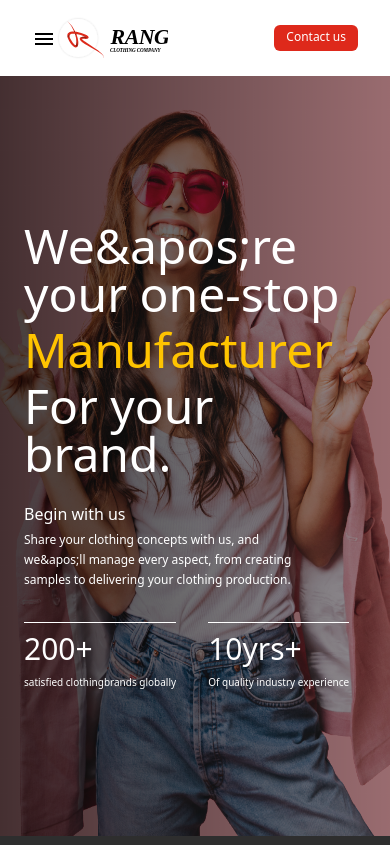
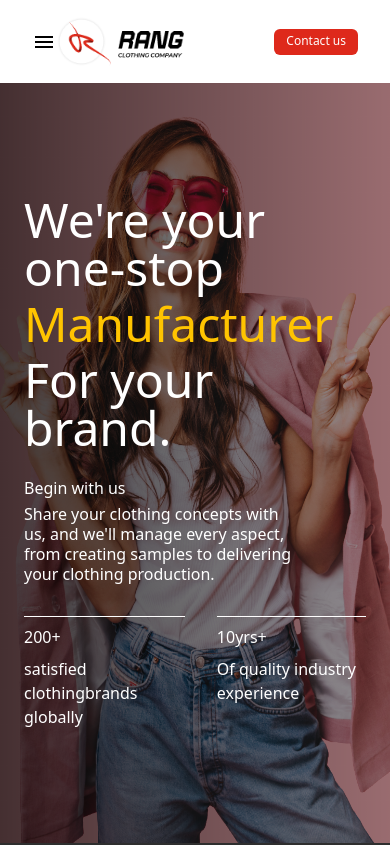
Before and after one commit to tamilarasu18/rang, a Next.js app: page / in a window 390 px wide. Shown: the top 845 px of the page. Built offline with nearby package versions, Linux system fonts and the light colour scheme.

Commit message:
ui chnages

```diff
--- a/components/common/navbar/index.tsx
+++ b/components/common/navbar/index.tsx
@@ -9,12 +9,20 @@ interface NavbarProps { }
 const Navbar: React.FC<NavbarProps> = (props) => {
   const { } = props;
   const router = useRouter();
-  const [isOpen, setIsOpen] = useState(false);
-  const [isOpenProducts, setIsOpenProducts] = useState(false);
+  const [isOpen, setIsOpen] = useState<boolean>(false);
+  const [selectedTab, setSelectedTab] = useState<string>("home");
+  const [isOpenProducts, setIsOpenProducts] = useState<boolean>(false);
 
   const toggleNavbar = () => {
     setIsOpen(!isOpen);
   };
+
+  const onSelectedTabClick = (value: string) => {
+    if (value == "home") {
+      routerFunction("home")
+    }
+    setSelectedTab(value)
+  }
 
   const toggleProduct = () => {
     setIsOpenProducts(!isOpenProducts);
@@ -24,9 +32,12 @@ const Navbar: React.FC<NavbarProps> = (props) => {
     if (value == "home") {
       router.push("/");
     } else if (value == "contact") {
-        router.push("/contact");
-      }
+      router.push("/contact");
+    }
   }
+
+  console.log("selectedTab", selectedTab);
+
 
   return (
     <div className=" bg-transparent text-black py-4">
@@ -42,26 +53,26 @@ const Navbar: React.FC<NavbarProps> = (props) => {
           </div>
         </div>
         <div className="flex-1">
-          <img src="assets/images/svg/rang_logo.svg" alt="" className="w-28" onClick={() => { routerFunction("home") }}/>
+          <img src="assets/images/png/rang_logo.png" alt="" className="w-32" onClick={() => { routerFunction("home") }} />
         </div>
         <div className="md:hidden montserrat-medium px-3 py-1 text-xs rounded-md text-white bg-[#DE291B] border-b-2 border-transparent" onClick={() => { routerFunction("contact") }}>
           Contact us
         </div>
 
-        <div className=" hidden md:flex gap-6 cursor-pointer text-base items-center">
-          <div className="montserrat-medium opacity-60 hover:opacity-100 border-b-2 border-transparent hover:border-[#DE291B]" onClick={() => { routerFunction("home") }}>
+        <div className=" hidden md:flex gap-7 cursor-pointer text-lg items-center">
+          <div className={`border-b-2  ${selectedTab == "home" ? "montserrat-bold border-[#DE291B] opacity-100" : "montserrat-medium border-transparent opacity-60"} `} onClick={() => { onSelectedTabClick("home") }}>
             Home
           </div>
-          <div className="montserrat-medium opacity-60 hover:opacity-100 border-b-2 border-transparent hover:border-[#DE291B]">
+          <div className={`border-b-2 ${selectedTab == "about" ? "montserrat-bold border-[#DE291B] opacity-100" : "montserrat-medium border-transparent opacity-60"}`} onClick={() => { onSelectedTabClick("about") }}>
             About us
           </div>
-          <div className="montserrat-medium opacity-60 hover:opacity-100 border-b-2 border-transparent hover:border-[#DE291B]">
+          <div className={`border-b-2 ${selectedTab == "products" ? "montserrat-bold border-[#DE291B] opacity-100" : "montserrat-medium border-transparent opacity-60"}`} onClick={() => { onSelectedTabClick("products") }}>
             Products
           </div>
-          <div className="montserrat-medium opacity-60 hover:opacity-100 border-b-2 border-transparent hover:border-[#DE291B]">
+          <div className={`border-b-2 ${selectedTab == "faq" ? "montserrat-bold border-[#DE291B] opacity-100" : "montserrat-medium border-transparent opacity-60"}`} onClick={() => { onSelectedTabClick("faq") }}>
             FAQ’s
           </div>
-          <div className="montserrat-medium px-6 py-1 rounded-md text-white bg-[#DE291B] border-b-2 border-transparent" onClick={() => { routerFunction("contact") }}>
+          <div className="montserrat-medium px-8 py-1 rounded-md text-white bg-[#DE291B] border-b-2 border-transparent" onClick={() => { routerFunction("contact") }}>
             Contact us
           </div>
         </div>
@@ -109,34 +120,34 @@ const Navbar: React.FC<NavbarProps> = (props) => {
           <Collapse in={isOpenProducts}>
             <div className="px-4">
               <div className="py-2 montserrat-semiBold text-sm">
-                Men’s Clothings
+                {`Men’s Clothings`}
               </div>
               <hr />
               <div className="py-2 montserrat-semiBold text-sm">
-                Woman’s Clothings
+                {`Woman’s Clothings`}
               </div>
               <hr />
               <div className="py-2 montserrat-semiBold text-sm">
-                Kids’s Clothings
+                {`Kids’s Clothings`}
               </div>
               <hr />
               <div className="py-2 montserrat-semiBold text-sm">
-                Corporate T-Shirts
+                {`Corporate T-Shirts`}
               </div>
               <hr />
               <div className="py-2 montserrat-semiBold text-sm">
-                School Uniforms
+                {`School Uniforms`}
               </div>
               <hr />
               <div className="py-2 montserrat-semiBold text-sm">
-                Sportswears
+                {`Sportswears`}
               </div>
               <hr />
             </div>
           </Collapse>
           <hr />
           <div className="py-2 px-4 montserrat-semiBold text-sm hover:bg-[#FFEFF0]">
-            FAQ’s
+            {`FAQ’s`}
           </div>
           <hr />
         </div>
--- a/components/landing_section/top_section/index.tsx
+++ b/components/landing_section/top_section/index.tsx
@@ -4,9 +4,9 @@ const TopSection: React.FC<TopSectionProps> = (props) => {
     <div className="">
       <div className="relative">
         <div className="absolute inset-0 text-white">
-          <div className="w-full md:w-1/2 lg:w-9/12 h-full px-6 lg:px-24 flex flex-col justify-center">
+          <div className="w-full md:w-1/2 lg:w-9/12 h-full px-6 lg:px-24 flex flex-col justify-center ">
             <div className="montserrat-semiBold text-5xl md:text-xl lg:text-6xl pb-2 lg:pb-3">
-              We{"&apos;"}re your one-stop
+              {`We're your one-stop`}
             </div>
             <div className="montserrat-bold text-5xl md:text-xl lg:text-6xl text-[#FFC400] pb-2 lg:pb-3">
               Manufacturer
@@ -14,33 +14,36 @@ const TopSection: React.FC<TopSectionProps> = (props) => {
             <div className="montserrat-semiBold text-5xl md:text-xl lg:text-6xl pb-6 lg:pb-10">
               For your brand.
             </div>
-            <div className="montserrat-semiBold text-base lg:text-lg pb-1">
+            <div className="montserrat-semiBold md:text-lg lg:text-2xl pb-1">
               Begin with us
             </div>
-            <div className="montserrat-medium leading-5 pr-16 lg:w-1/2" style={{fontSize: '12px'}}>
-              Share your clothing concepts with us, and we{"&apos;"}ll manage every
+            <div className="montserrat-medium leading-5 pr-16 lg:w-1/2 md:text-xs">
+              {`Share your clothing concepts with us, and we'll manage every
               aspect, from creating samples to delivering your clothing
-              production.
+              production.`}
             </div>
             <div className="flex items-start pt-8">
               <div className="mr-4 pt-2 border-t-[0.5px] border-white">
-                <div className="montserrat-bold text-3xl pb-2">
+                <div className="montserrat-bold md:text-lg lg:text-4xl pb-2">
                   200+
                 </div>
-                <div className="montserrat-semiBold lg:text-sm" style={{fontSize: '10px'}}>
+                <div className="montserrat-semiBold md:text-xs lg:text-lg">
                   satisfied clothingbrands globally
                 </div>
               </div>
               <div className="ml-4 pt-2 border-t-[0.5px] border-white">
-                <div className="montserrat-bold text-3xl pb-2">
+                <div className="montserrat-bold md:text-lg lg:text-4xl pb-2">
                   10yrs+
                 </div>
-                <div className="montserrat-semiBold lg:text-sm" style={{fontSize: '10px'}}>
+                <div className="montserrat-semiBold md:text-xs lg:text-lg">
                   Of quality industry experience
                 </div>
               </div>
             </div>
           </div>
+        </div>
+        <div className="hidden lg:block absolute right-28 bottom-28" >
+          <img src="/assets/images/png/cotton_img.png" alt="" className="w-full" />
         </div>
         <img
           src={`/assets/images/png/rang_top_bg.png`}
```
Also changed, not shown: public/assets/images/png/cotton_img.png (added), public/assets/images/png/rang_logo.png (added).
